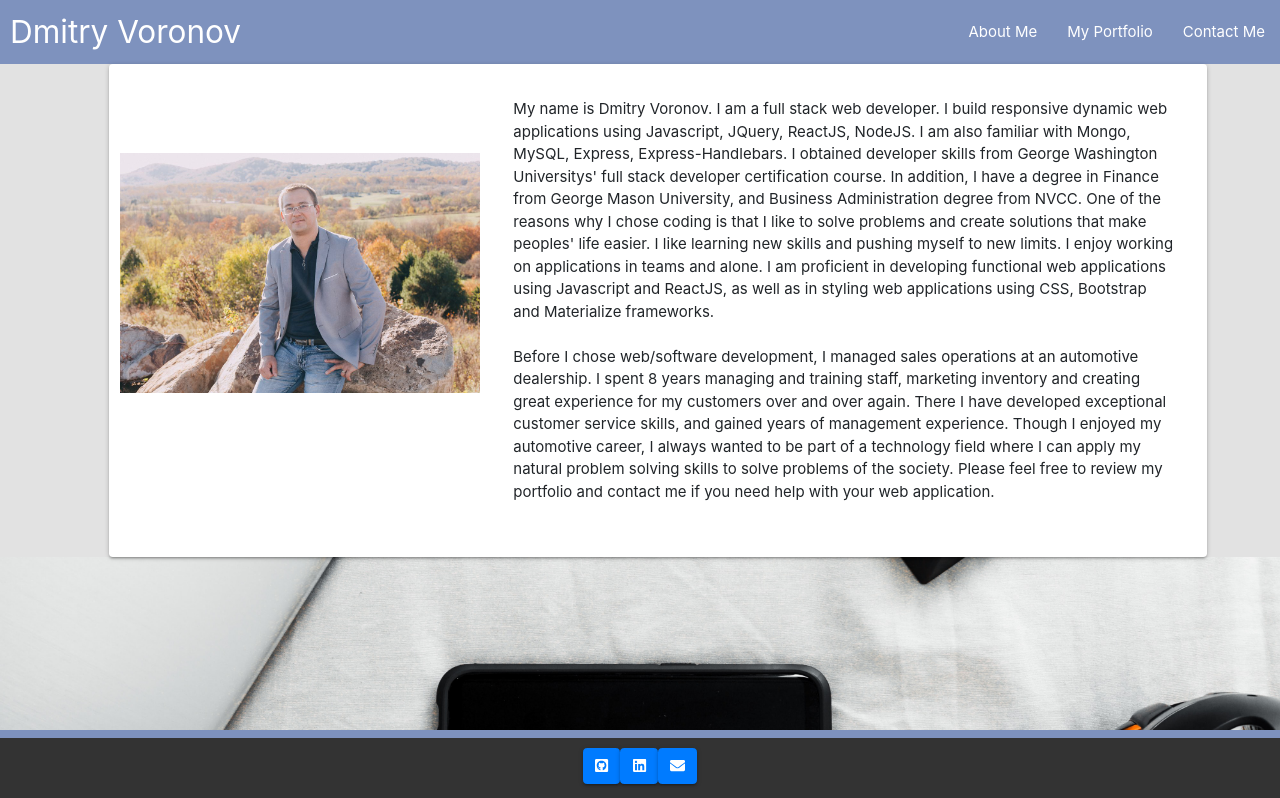
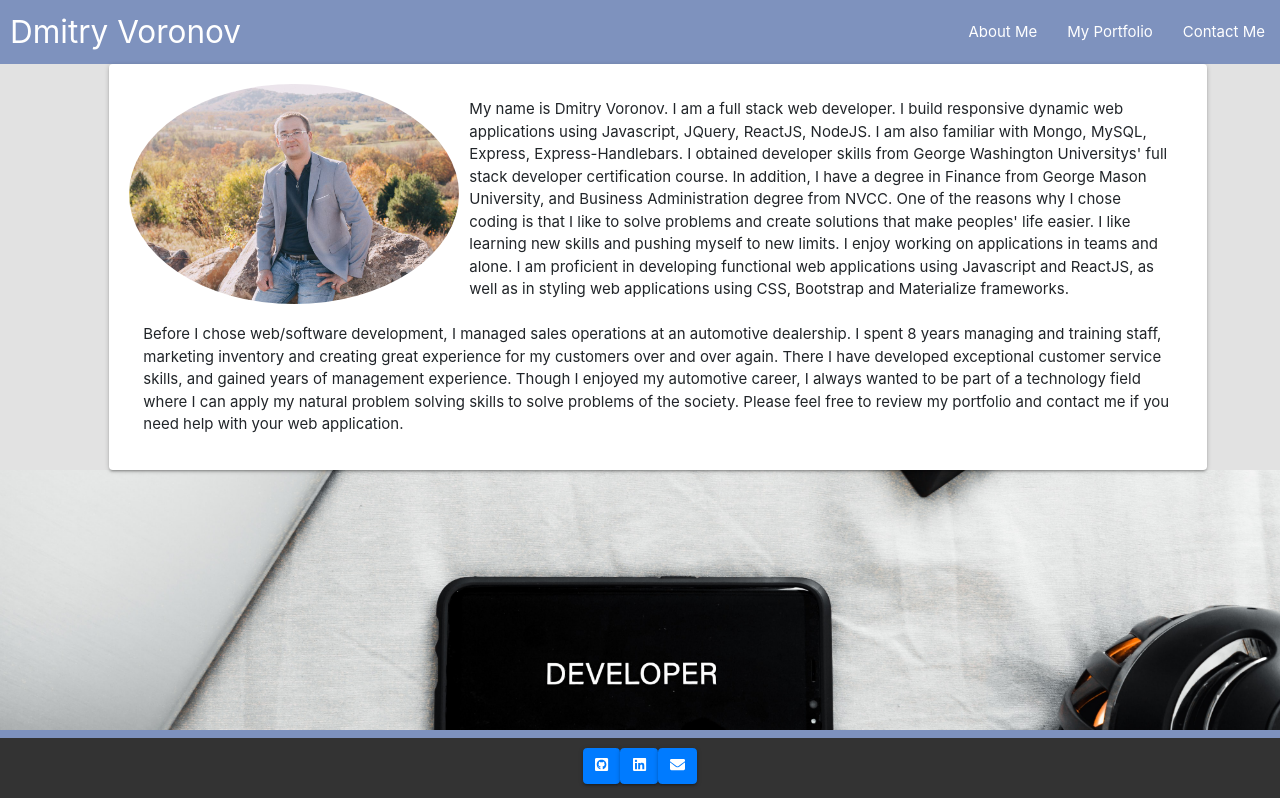
Before and after one commit to vormc2005/React_Portfolio, a React (Create React App) app: page / in a window 1280 px wide. Shown: the top 798 px of the page. Built offline with nearby package versions, Linux system fonts and the light colour scheme.

Commit message:
changed picture css

```diff
--- a/src/components/Aboutme/ABoutme.js
+++ b/src/components/Aboutme/ABoutme.js
@@ -11,11 +11,11 @@ const Aboutme =()=>{
             <div className="myinfo container-fluid">
              <div className="col s12">
                  <div className="infocard card horizontal " id="infocard">
-                    <div class="row">
-                        <div className="card-image">
+                    <div classNmae="row">
+                        <div className="image">
                             <img class="responsive-img" src={myImage} alt="My_image"/>
                         </div>
-                <div className="card-stacked col md ={12}">
+                {/* <div className="card-stacked col md ={12}"> */}
                     <div className="card-content ">
                              <p>My name is Dmitry Voronov. I am a full stack web developer. I build responsive dynamic web applications using Javascript, JQuery, ReactJS, NodeJS. I am also familiar with Mongo, MySQL, Express, Express-Handlebars. I obtained developer skills from George Washington Universitys' full stack developer certification course. In addition, I have a degree in Finance from George Mason University, and Business Administration degree from NVCC. One of the reasons why I chose coding is that I like to solve problems and create solutions that make peoples' life easier. I like learning new skills and pushing myself to new limits. I enjoy working on applications in teams and alone. I am proficient in developing functional web applications using Javascript and ReactJS, as well as in styling web applications using CSS, Bootstrap and Materialize frameworks.
 
@@ -31,7 +31,7 @@ const Aboutme =()=>{
                             </p>
 
                     </div>
-                </div>
+                {/* </div> */}
                     </div>
                 </div>
               </div>
--- a/src/components/Aboutme/Aboutme.css
+++ b/src/components/Aboutme/Aboutme.css
@@ -1,5 +1,5 @@
 .myinfo{
-
+  /* position: relative; */
     margin-top: 0;
     flex-wrap: wrap;
     margin-left: 100px;
@@ -13,14 +13,17 @@
     }
   }
 img{
-
-    max-width: 350px;
-    max-height: 250px;
-    /* float:left; */
-    padding: 5px;
-
-  margin-top: 20%;
-  margin-left: 2%;
+  width: 350px;
+  height: 250px;
+  color: #111;
+  border-radius: 50%;
+  text-align: center;
+  font-size: 90px;
+  float: left;
+  /* shape-outside: ellipse(); */
+  padding: 10px;
+  /* background-color: MediumPurple; */
+  /* background-clip: content-box; */
 
 
 
@@ -29,7 +32,7 @@ img{
   img.responsive-img {
 
     width:100%;
-    margin-left: 50%;
+    margin-left: 0;
   }
 }
 #infocard{
```
